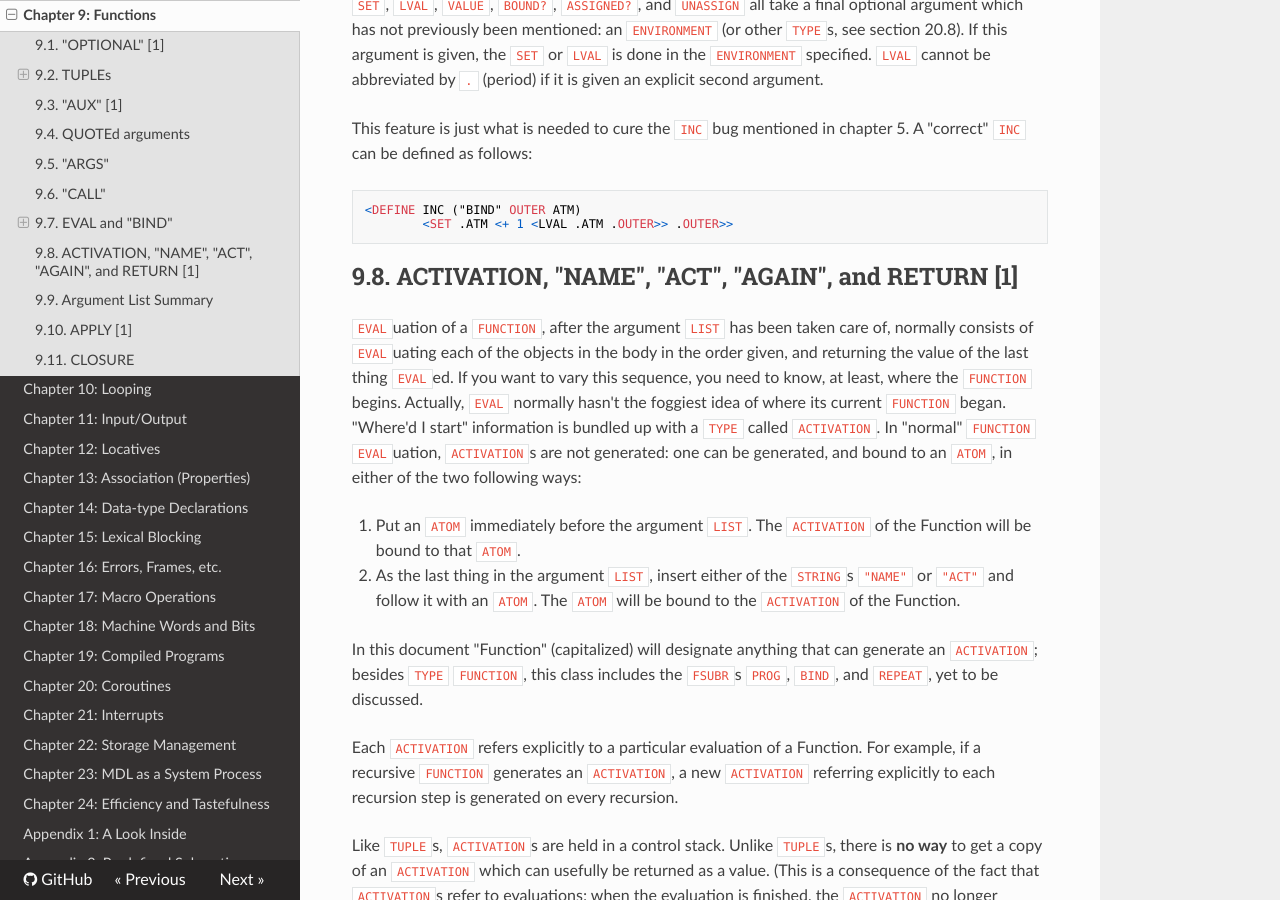
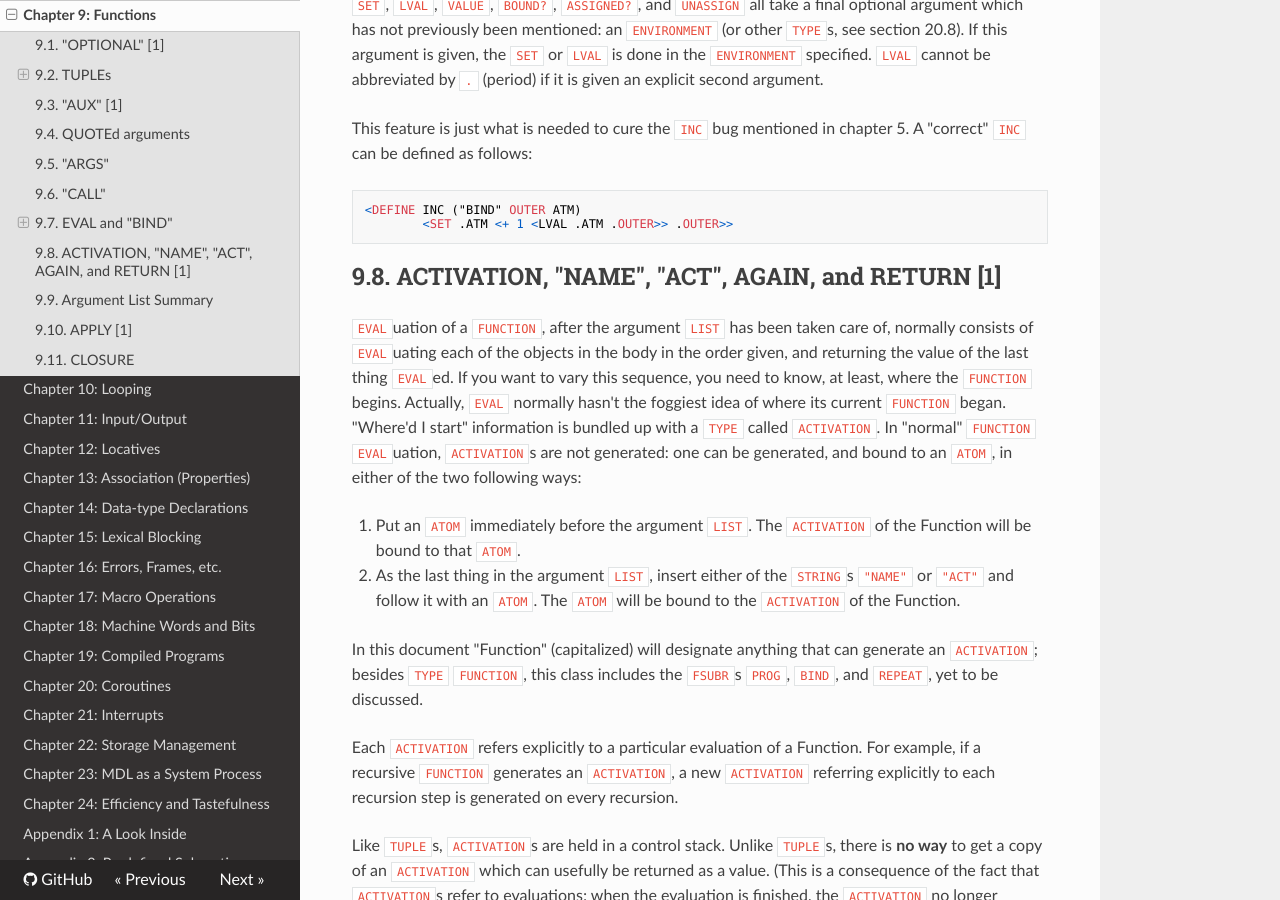
Before and after one commit to taradinoc/mdl-docs, an MkDocs documentation site: the page built from docs/09-functions.md, in a window 1280 px wide and 900 px high, scrolled down 5779 px. Built offline with MkDocs 1.6.1, drawn with Linux system fonts in a browser that asks for light colours; nearby versions of some CDN libraries.

Commit message:
Remove spurious quotes in heading 9.8

```diff
--- a/docs/09-functions.md
+++ b/docs/09-functions.md
@@ -300,7 +300,7 @@ chapter 5. A "correct" `INC` can be defined as follows:
     <DEFINE INC ("BIND" OUTER ATM)
             <SET .ATM <+ 1 <LVAL .ATM .OUTER>> .OUTER>>
 
-## 9.8. ACTIVATION, "NAME", "ACT", "AGAIN", and RETURN [1]
+## 9.8. ACTIVATION, "NAME", "ACT", AGAIN, and RETURN [1]
 
 `EVAL`uation of a `FUNCTION`, after the argument `LIST` has been taken
 care of, normally consists of `EVAL`uating each of the objects in the
```
